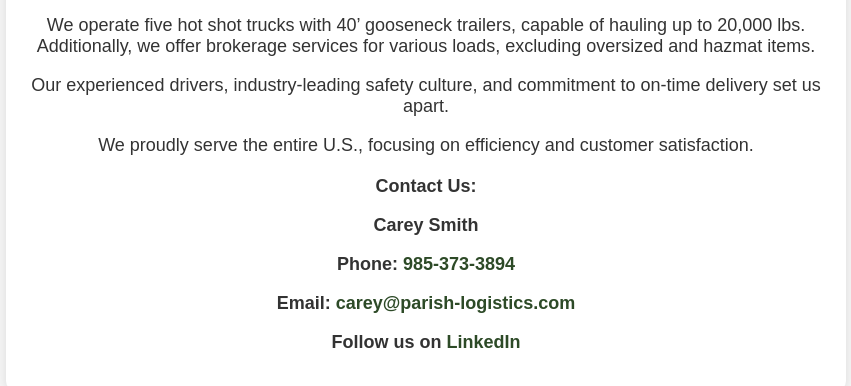
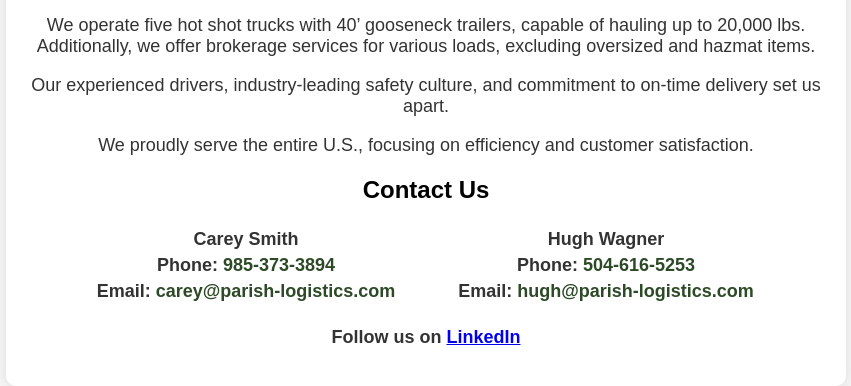
Before and after one commit to hughwags/parish-logistics, a plain HTML site: page index.html in a window 1280 px wide. Shown: the part 606-992 px from the top of the page, without its empty margins (214-1065 px from the left). Drawn offline with Linux system fonts and the light colour scheme.

Commit message:
Add files via upload

```diff
--- a/index.html
+++ b/index.html
@@ -31,13 +31,29 @@
             font-size: 18px;
             color: #333;
         }
+        .contact-container {
+            display: flex;
+            justify-content: center;
+            text-align: center;
+            margin-top: 20px;
+        }
         .contact {
-            margin-top: 20px;
+            width: 45%;
             font-weight: bold;
+            text-align: center;
+        }
+        .contact p {
+            margin: 5px 0;
         }
         .contact a {
             color: #2d4a27;
             text-decoration: none;
+        }
+        .contact-header {
+            font-size: 24px;
+            font-weight: bold;
+            margin-bottom: 20px;
+            text-align: center;
         }
     </style>
 </head>
@@ -50,13 +66,20 @@
         Additionally, we offer brokerage services for various loads, excluding oversized and hazmat items.</p>
         <p>Our experienced drivers, industry-leading safety culture, and commitment to on-time delivery set us apart.</p>
         <p>We proudly serve the entire U.S., focusing on efficiency and customer satisfaction.</p>
-        <div class="contact">
-            <p>Contact Us:</p>
-            <p>Carey Smith</p>
-            <p>Phone: <a href="tel:9853733894">985-373-3894</a></p>
-            <p>Email: <a href="mailto:carey@parish-logistics.com">carey@parish-logistics.com</a></p>
-            <p>Follow us on <a href="https://www.linkedin.com/company/parish-specialty-services-llc/" target="_blank">LinkedIn</a></p>
+        <h2 class="contact-header">Contact Us</h2>
+        <div class="contact-container">
+            <div class="contact">
+                <p>Carey Smith</p>
+                <p>Phone: <a href="tel:9853733894">985-373-3894</a></p>
+                <p>Email: <a href="mailto:carey@parish-logistics.com">carey@parish-logistics.com</a></p>
+            </div>
+            <div class="contact">
+                <p>Hugh Wagner</p>
+                <p>Phone: <a href="tel:5046165253">504-616-5253</a></p>
+                <p>Email: <a href="mailto:hugh@parish-logistics.com">hugh@parish-logistics.com</a></p>
+            </div>
         </div>
+        <p style="margin-top: 20px;"><strong>Follow us on <a href="https://www.linkedin.com/company/parish-specialty-services-llc/" target="_blank">LinkedIn</a></strong></p>
     </div>
 </body>
 </html>
```
